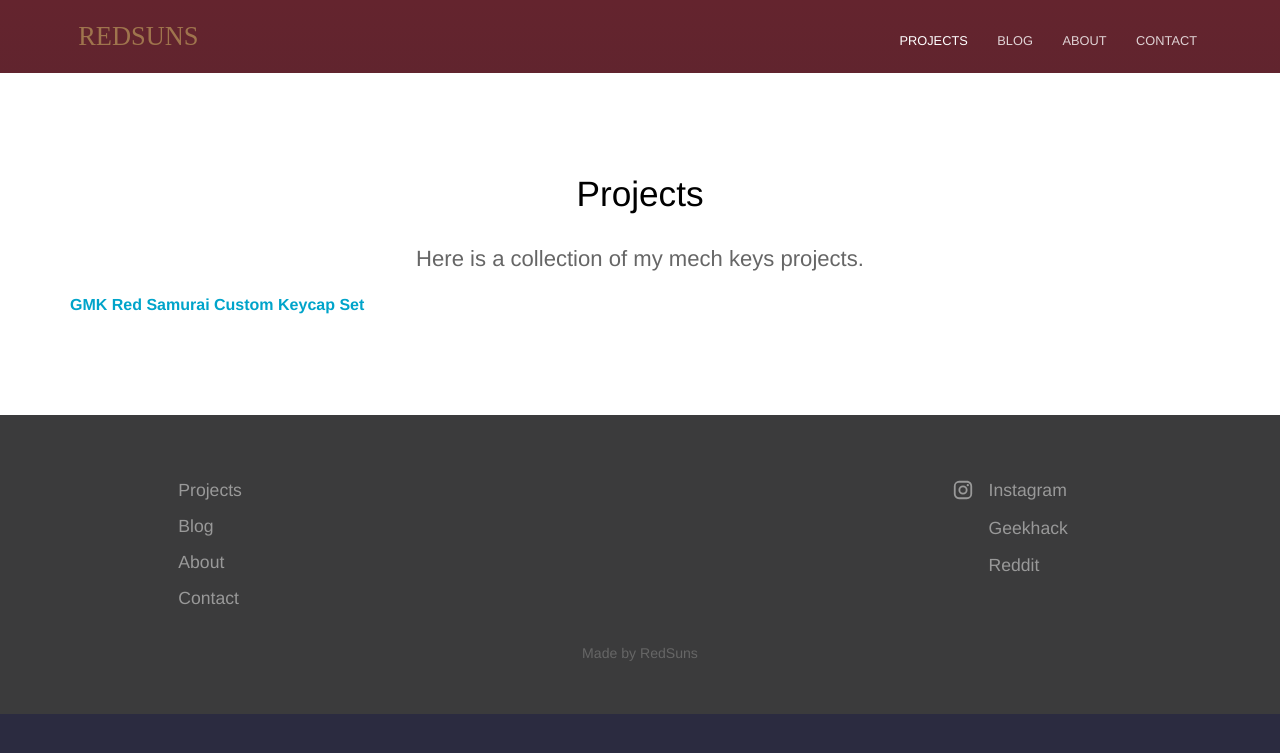
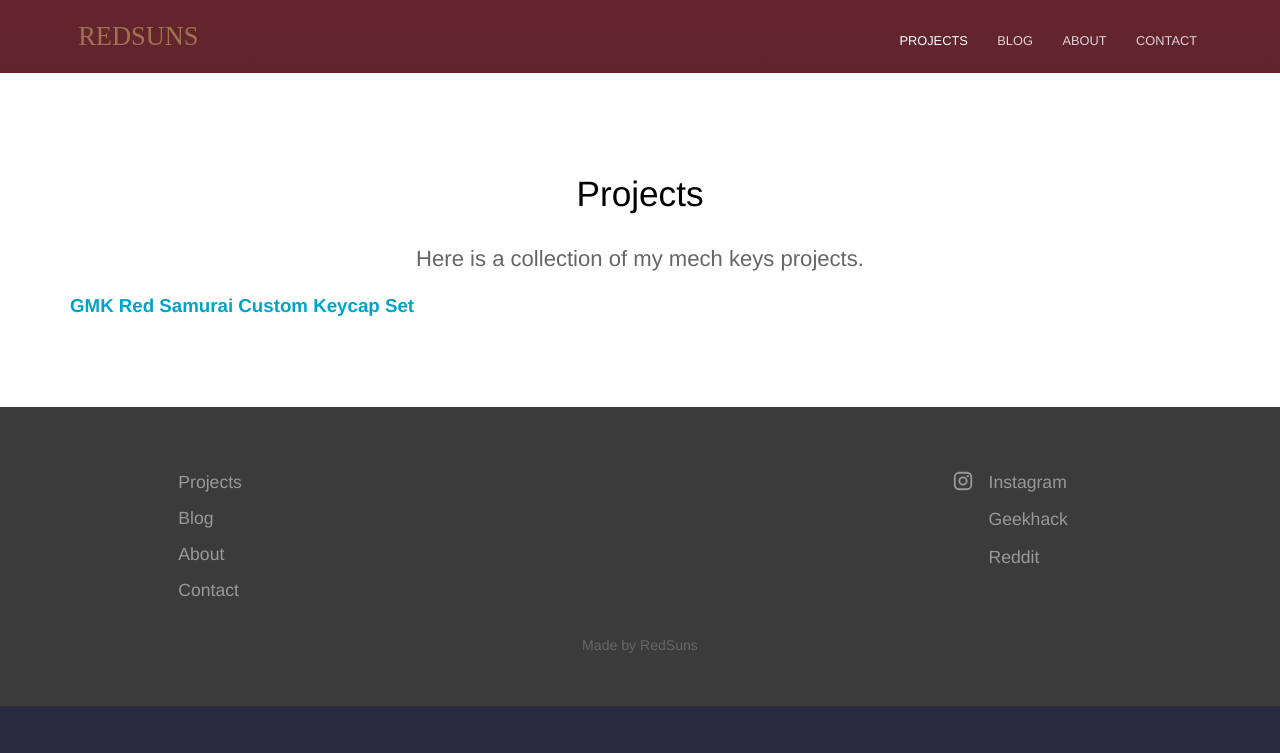
Before and after one commit to RedSunsRMK/redsunsrmk.github.io, a Jekyll site: the page built from projects.html, in a window 1280 px wide. Shown: the top 753 px of the page. Built offline with Jekyll 4.4.1, drawn with Linux system fonts in a browser that asks for light colours.

```diff
--- a/projects.html
+++ b/projects.html
@@ -7,7 +7,7 @@ description: Here is a collection of my mech keys projects.
 <div class="text editable">
 {% for project in site.projects %}
   <div class="project">
-    <h4><a href="{{ project.url }}">{{ project.title }}</a></h4>
+    <h3><a href="{{ project.url }}">{{ project.title }}</a></h3>
   </div>
 {% endfor %}
 </div>
```
